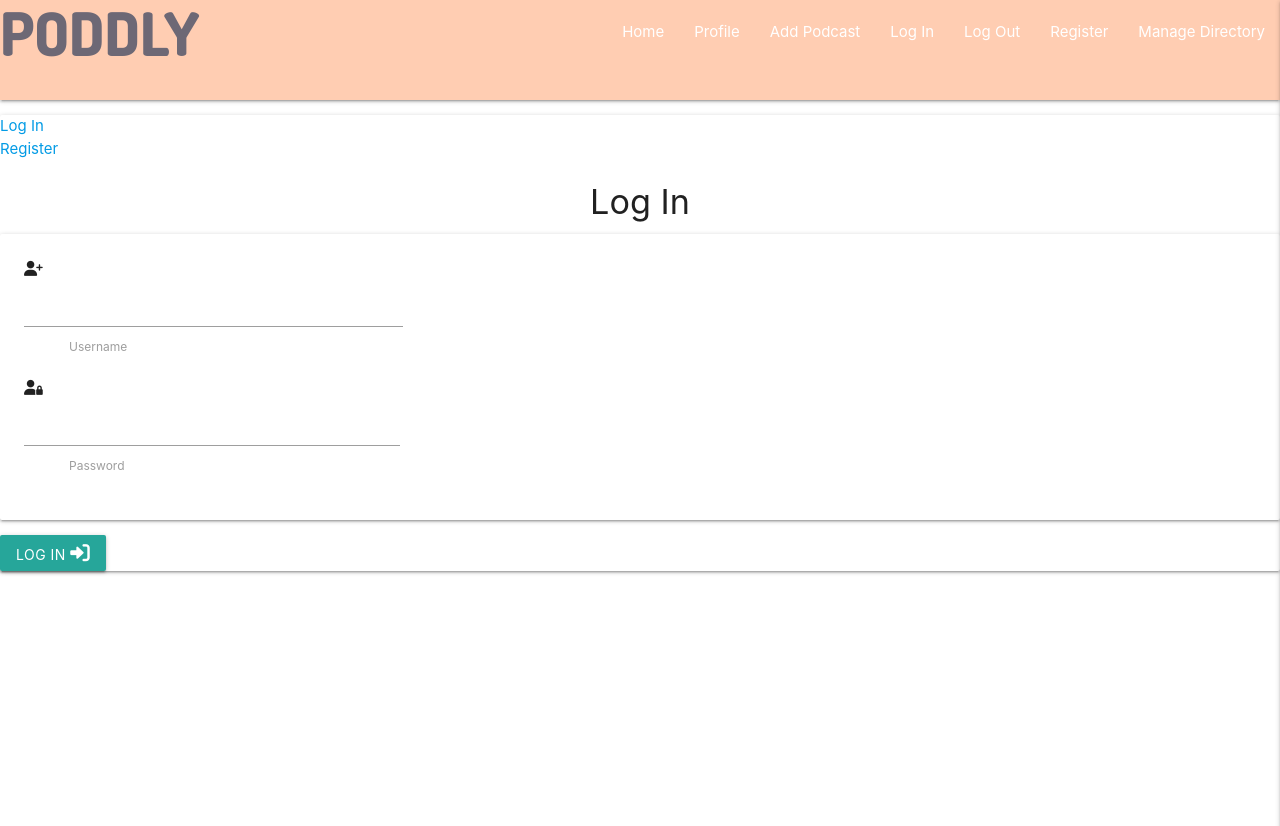
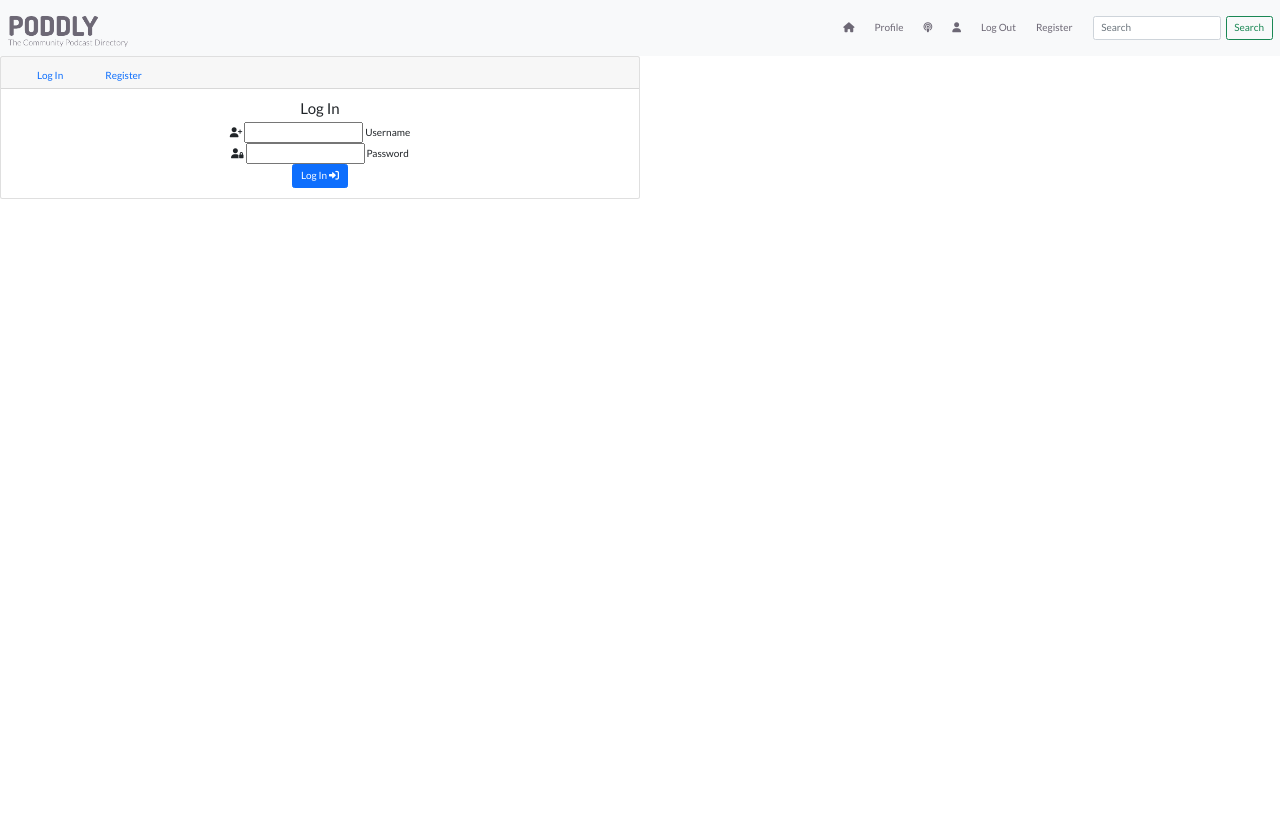
Before and after one commit to PeteCookson/Poddly, a Flask app: page /register in a window 1280 px wide. Shown: the top 826 px of the page. Run offline with Flask 2, Linux system fonts and the light colour scheme; some libraries are stand-ins or nearby versions.

Commit message:
Change from Materialize to Bootstrap

```diff
--- a/static/css/style.css
+++ b/static/css/style.css
@@ -1,18 +1,26 @@
 @import url('https://fonts.googleapis.com/css2?family=Dosis:wght@800&family=Lato:wght@300;400&display=swap');
 
-.nav-extended {
-    background-color: #ffcdb2 !important;
-    height: 100px !important;
+* {
+    font-size: 10px;
 }
 
-.brand-logo {
-    font-family: 'Dosis', sans-serif;
-    color: #6d6875 !important;
-    font-size: 60px !important;
-
+body {
+    font-family: "Lato", sans-serif;
+    font-size: 1.4rem;
 }
 
-/*
-.text-shadow {
-    text-shadow: 2px 2px 2px #ffcdb2;
+a {
+    color: #6d6875;
+    text-decoration: none;
 }
+
+.nav-item {
+    padding-left: 2rem;
+}
+
+/*--------------------------------------------Media Queries*/
+@media screen and (min-width: 768px) {
+    .card {
+        width: 50%;
+    }
+}
--- a/templates/base.html
+++ b/templates/base.html
@@ -6,7 +6,7 @@
     <meta http-equiv="X-UA-Compatible" content="IE=edge">
     <meta name="viewport" content="width=device-width, initial-scale=1.0">
     <link rel="stylesheet" href="https://cdnjs.cloudflare.com/ajax/libs/font-awesome/6.1.1/css/all.min.css" integrity="sha512-KfkfwYDsLkIlwQp6LFnl8zNdLGxu9YAA1QvwINks4PhcElQSvqcyVLLD9aMhXd13uQjoXtEKNosOWaZqXgel0g==" crossorigin="anonymous" referrerpolicy="no-referrer" type="text/css">
-    <link rel="stylesheet" href="https://cdnjs.cloudflare.com/ajax/libs/materialize/1.0.0/css/materialize.min.css" type="text/css">
+    <link href="https://cdn.jsdelivr.net/npm/bootstrap@5.1.3/dist/css/bootstrap.min.css" rel="stylesheet" integrity="sha384-1BmE4kWBq78iYhFldvKuhfTAU6auU8tT94WrHftjDbrCEXSU1oBoqyl2QvZ6jIW3" crossorigin="anonymous" type="text/css">
     <link rel="stylesheet" href="{{ url_for('static', filename='css/style.css') }}" type="text/css">
     {% block styles %}
     {% endblock %}
@@ -16,40 +16,78 @@
 <body>
 
     <header>
-        <!-- top navbar -->
-        <nav class="nav-extended text-shadow">
-            <div class="nav-wrapper">
-                <a href="#" class="brand-logo">PODDLY</a>
-                <a href="#" data-target="mobile-demo" class="sidenav-trigger"><i class="fas fa-bars"></i></a>
-                <ul class="right hide-on-med-and-down">
-                    <li><a href="{{ url_for('get_podcasts') }}">Home</a></li>
-                    <li><a href="#">Profile</a></li>
-                    <li><a href="#">Add Podcast</a></li>
-                    <li><a href="#">Log In</a></li>
-                    <li><a href="#">Log Out</a></li>
-                    <li><a href="#">Register</a></li>
-                    <li><a href="#">Manage Directory</a></li>
-                </ul>
+        <!-- top navbar
+        <nav class="navbar navbar-expand-lg">
+            <div class="container-fluid">
+                <a class="navbar-brand" href="{{ url_for('get_podcasts') }}">
+                    <img src="/static/img/logo.png" alt="Logo for PODDLY" width="50%">
+                </a>
+                <button class="navbar-toggler" type="button" data-bs-toggle="collapse" data-bs-target="#navbarNav" aria-controls="navbarNav" aria-expanded="false" aria-label="Toggle navigation">
+                    <span class="navbar-toggler-icon"></span>
+                </button>
+                <form class="d-flex">
+                    <input class="form-control me-2" type="search" placeholder="Search" aria-label="Search">
+                    <button class="btn btn-outline-success" type="submit">Search</button>
+                </form>
+
+                <div class="collapse navbar-collapse" id="navbarNav">
+                    <ul class="navbar-nav ms-auto">
+                        <li class="nav-item"><a href="{{ url_for('get_podcasts') }}"><i class="fa-solid fa-house"></i></a></li>
+                        <li><a href="#">Profile</a></li>
+                        <li><a href="#"><i class="fa-solid fa-podcast"></i></a></li>
+                        <li><a href="#"><i class="fa-solid fa-user"></i></a></li>
+                        <li><a href="#">Log Out</a></li>
+                        <li><a href="{{ url_for('register') }}">Register</a></li>
+                        <li><a href="#"><i class="fa-solid fa-folders"></i></a></li>
+                    </ul>
+                </div>
+            </div>
+        </nav>
+-->
+        <nav class="navbar navbar-expand-lg navbar-light bg-light">
+            <div class="container-fluid">
+                <a class="navbar-brand" href="{{ url_for('get_podcasts') }}"><img src="/static/img/logo.png" alt="Logo for PODDLY" style="width: 120px"></a>
+                <button class="navbar-toggler" type="button" data-bs-toggle="collapse" data-bs-target="#navbarToggler" aria-controls="navbarToggler" aria-expanded="false" aria-label="Toggle navigation">
+                    <span class="navbar-toggler-icon"></span>
+                </button>
+                <div class="collapse navbar-collapse" id="navbarToggler">
+                    <ul class="navbar-nav ms-auto">
+                        <li class="nav-item"><a href="{{ url_for('get_podcasts') }}"><i class="fa-solid fa-house"></i></a></li>
+                        <li class="nav-item"><a href="#">Profile</a></li>
+                        <li class="nav-item"><a href="#"><i class="fa-solid fa-podcast"></i></a></li>
+                        <li class="nav-item"><a href="#"><i class="fa-solid fa-user"></i></a></li>
+                        <li class="nav-item"><a href="#">Log Out</a></li>
+                        <li class="nav-item"><a href="{{ url_for('register') }}">Register</a></li>
+                        <li class="nav-item"><a href="#"><i class="fa-solid fa-folders"></i></a></li>
+                    </ul>
+                    <form class="d-flex">
+                        <input class="form-control me-2" type="search" placeholder="Search" aria-label="Search">
+                        <button class="btn btn-outline-success" type="submit">Search</button>
+                    </form>
+                </div>
             </div>
         </nav>
 
-        <!-- mobile sidenav -->
+        <!-- mobile sidenav
         <ul class="sidenav" id="mobile-demo">
             <li><a href="{{ url_for('get_podcasts') }}">Home</a></li>
             <li><a href="#">Profile</a></li>
             <li><a href="#">Add Podcast</a></li>
             <li><a href="#">Log In</a></li>
             <li><a href="#">Log Out</a></li>
-            <li><a href="#">Register</a></li>
+            <li><a href="{{ url_for('register') }}">Register</a></li>
             <li><a href="#">Manage Directory</a></li>
         </ul>
+        -->
     </header>
 
     {% block content %}
     {% endblock %}
 
+
+
     <script src="https://code.jquery.com/jquery-3.6.0.min.js" integrity="sha256-/xUj+3OJU5yExlq6GSYGSHk7tPXikynS7ogEvDej/m4=" crossorigin="anonymous"></script>
-    <script src="https://cdnjs.cloudflare.com/ajax/libs/materialize/1.0.0/js/materialize.min.js"></script>
+    <script src="https://cdn.jsdelivr.net/npm/bootstrap@5.1.3/dist/js/bootstrap.bundle.min.js" integrity="sha384-ka7Sk0Gln4gmtz2MlQnikT1wXgYsOg+OMhuP+IlRH9sENBO0LRn5q+8nbTov4+1p" crossorigin="anonymous"></script>
     <script src="{{ url_for('static', filename='js/script.js') }}"></script>
     {% block scripts %}
     {% endblock %}
```
Also changed, not shown: templates/podcasts.html (indentation only).
